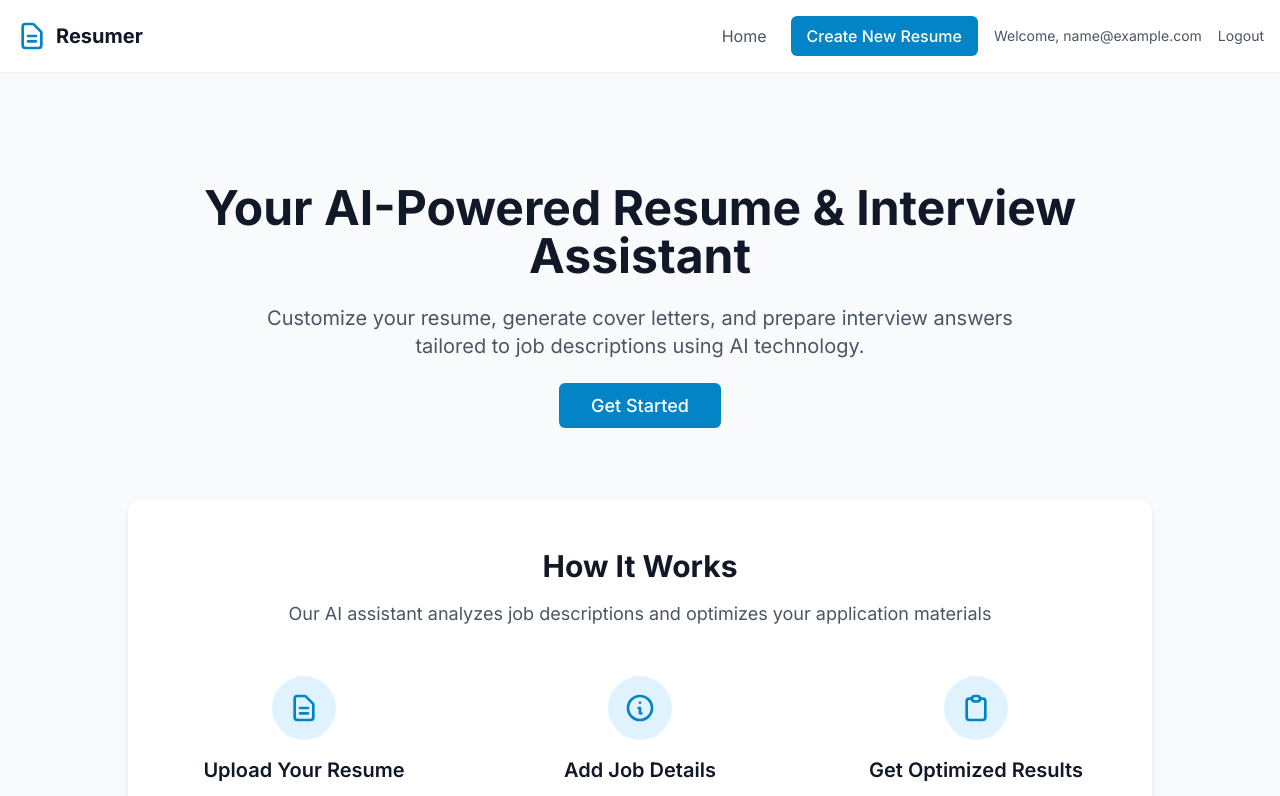
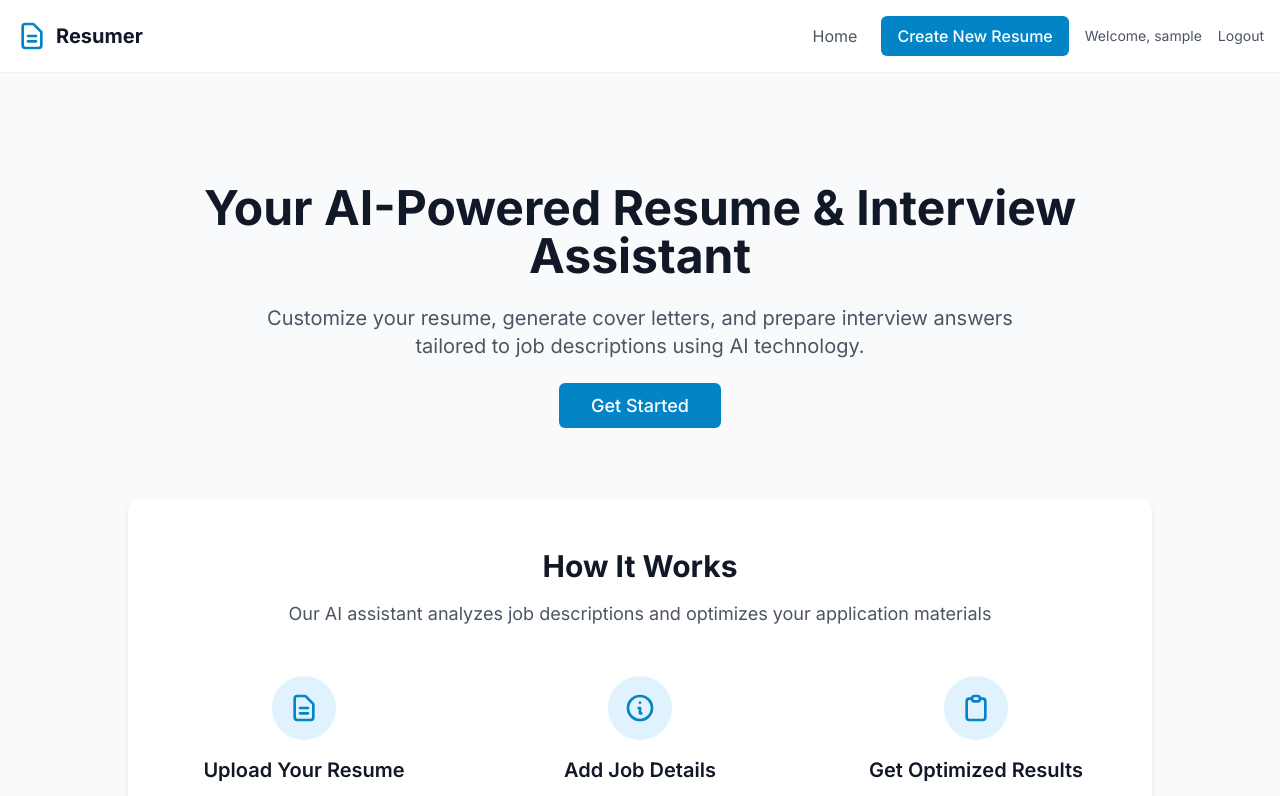
Before and after one commit to smile-dev49/resume-build-frontend, a React (Vite) app: page / in a window 1280 px wide. Shown: the top 796 px of the page. Built offline with nearby package versions, Linux system fonts and the light colour scheme; no server answers; sample sign-in values are in the browser's storage.

Commit message:
fixed build problem

```diff
--- a/src/components/Header.tsx
+++ b/src/components/Header.tsx
@@ -75,7 +75,7 @@ const Header = () => {
 
             <div className="flex items-center space-x-4">
               <span className="text-sm text-gray-600 hidden sm:inline">
-                Welcome, {user?.email}
+                Welcome, {user?.username}
               </span>
               <button
                 onClick={handleLogout}
```
